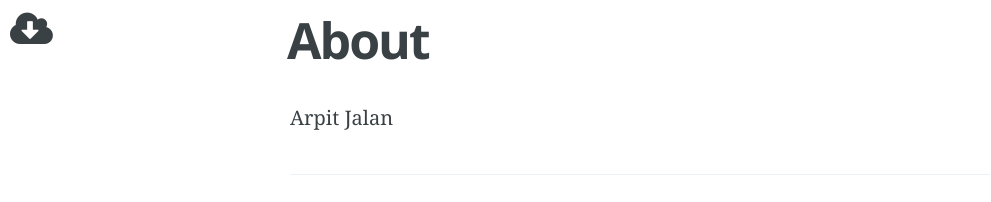
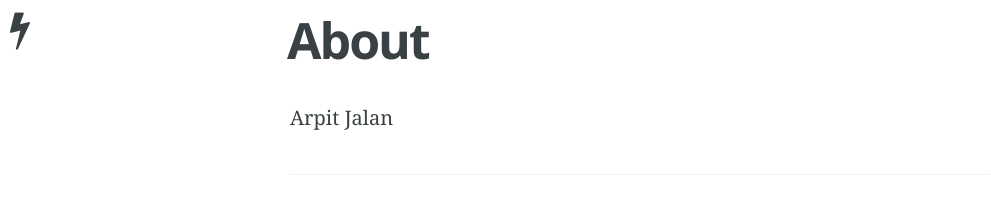
Before and after one commit to ryanlfoster/Storyteller, a Jekyll site: the page built from about.md, in a window 1280 px wide. Shown: the top 202 px of the page, without its empty margins (0-991 px from the left). Built offline with Jekyll 4.4.1, drawn with Linux system fonts in a browser that asks for light colours; nearby versions of some CDN libraries; Markdown is read by kramdown in place of the engine named in the settings.

Commit message:
Initial Commit

```diff
--- a/_layouts/default.html
+++ b/_layouts/default.html
@@ -7,7 +7,7 @@
 
     <!-- Sidebar -->
     {% include sidebar.html %}
-    <label for="sidebar-checkbox" class="sidebar-toggle"><i class="fa fa-cloud-download fa-2x"></i></label>
+    <label for="sidebar-checkbox" class="sidebar-toggle"><i class="fa fa-bolt fa-2x"></i></label>
     <!-- Sidebar -->
 
     {{ content }}
--- a/assets/css/custom.css
+++ b/assets/css/custom.css
@@ -125,7 +125,7 @@ a.sidebar-nav-item:focus {
 }
 
 /* Customize logo icon */
-.fa-cloud-download:hover {
+.fa-bolt:hover {
     color: #57A3E8;
 }
 
```
